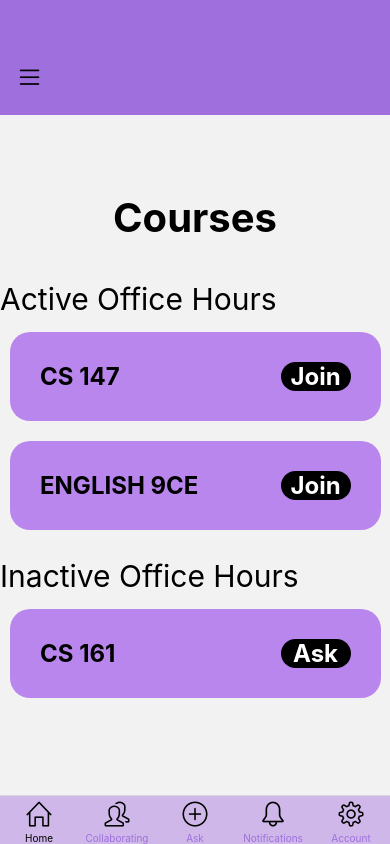
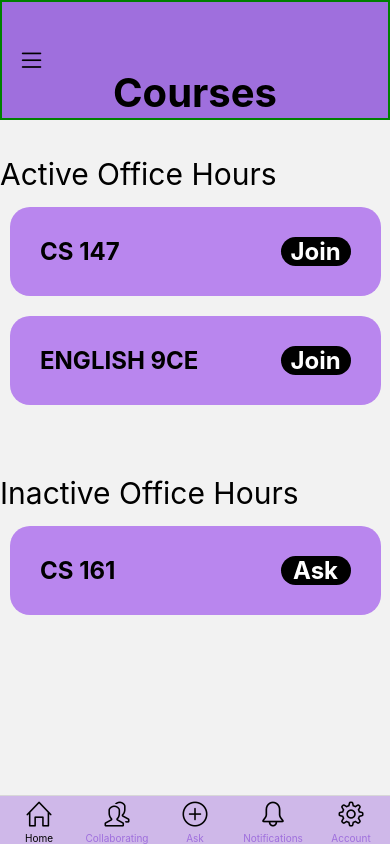
Before and after one commit to ashtonxiong/same-Q-App, a React Native app: screen /Home in a window 390 px wide. Built offline with nearby package versions, Linux system fonts and the light colour scheme; what @freakycoder/react-native-helpers would draw is missing.

Commit message:
Fixed styling for course and home page. put name in top of header and created queue

```diff
--- a/components/CollabPage.js
+++ b/components/CollabPage.js
@@ -41,12 +41,14 @@ const CollabPage = () => {
     <ScrollView
     // ref={scrollViewRef}
     showsVerticalScrollIndicator={false}
-    contentContainerStyle={{ alignItems: 'center' }}
+    contentContainerStyle={{ alignItems: 'center', paddingBottom: '20%'}}
+    // PADDING BOTTOM ALLOWS FOR SCROLL TO SEE ALL ITEMS
     >
     <View style={styles.collabHeader}>
       <Text style={styles.courseBoxTEXT}> Collaborating </Text>
       <Text> Collaborating on {numCourses.numQuestions} questions</Text>
     </View>
+
       {pages.map(page => (
           <View key={page.id} style={styles.collabBox}>
           {/* top row */}
--- a/components/CoursePage.js
+++ b/components/CoursePage.js
@@ -1,13 +1,25 @@
-import React from 'react';
-import { View, Text, TouchableOpacity, ScrollView } from 'react-native';
+import React, {useState} from 'react';
+import { View, Text, TouchableOpacity, ScrollView, Dimensions} from 'react-native';
 import { useNavigation } from '@react-navigation/native';
 import styles from '../styles';
 import Icon from 'react-native-vector-icons/SimpleLineIcons';
+
+
 
 const CoursePage = ({ route }) => {
   const { course } = route.params;
 
   const navigation = useNavigation();
+  const { width, height } = Dimensions.get('window');
+  const scaleFactor = Math.min(width, height) / 375; // Adjust 375 based on your design reference width
+
+  const [times, setTimes] = useState([
+    { numPeople: 2, time: "2:15", earphone: 0, text: "How do I add audio and a pulsing effect to the medium-fi prototype?", id: 1 },
+    { numPeople: 1, time: "2:30", earphone: 2, text: "How do I add audio and a pulsing effect to the medium-fi prototype?", id: 2 },
+    { numPeople: 2, time: "2:15", earphone: 0, text: "How do I add audio and a pulsing effect to the medium-fi prototype?", id: 3 },
+    { numPeople: 2, time: "2:15", earphone: 0, text: "How do I add audio and a pulsing effect to the medium-fi prototype?", id: 4 },
+    { numPeople: 1, time: "2:30", earphone: 2, text: "How do I add audio and a pulsing effect to the medium-fi prototype?", id: 5 },
+  ]);
 
   const handleCollabPress = (questionText) => {
     // navigate to QuestionPage with the question parameter
@@ -23,6 +35,20 @@ const CoursePage = ({ route }) => {
 
   return (
     <View style={styles.container}>
+
+      {/* <View style={styles.appBar}>
+        <TouchableOpacity
+          onPress={handleBackHome}>
+        <View style={styles.backArrow}>
+          <Icon name="arrow-left" size={20} color="#000"/>
+          <Text style={styles.backTEXT}>Home</Text>
+        </View>
+        </TouchableOpacity>
+        <View style={styles.className}>
+          <Text style={styles.classNameText}> CLASS NAME </Text>
+        </View>
+      </View> */}
+
       <View style={styles.appBar}>
         <TouchableOpacity
           onPress={handleBackHome}>
@@ -31,24 +57,85 @@ const CoursePage = ({ route }) => {
           <Text style={styles.backTEXT}>Home</Text>
           </View>
         </TouchableOpacity>
+        {/* <View style={styles.headerContainer}>
+          <Text style={styles.classNameText}>
+            LOGO
+          </Text>
+        </View> */}
       </View>
 
-      <View style={styles.container}>
-        <Text style={styles.pageHeader}>{course.name}</Text>
+      <View>
 
-        <Text>Course info here</Text>
+        <View style={styles.classInfo}>
+          <View style={styles.courseHeaderContainer}>
+            <Text style={styles.pageHeader}>
+              {course.name}
+            </Text>
+          </View>
 
+          <View style={styles.courseDetails}>
+            <View style={styles.courseDetailTop}>
+              <View style={{flexDirection: 'row'}}>
+                <Text style={{fontWeight: 'bold'}}>Instructor: </Text>
+                <Text> Instructor Name </Text>
+              </View>
+              <Text style={{marginLeft: 'auto'}}> TEMP</Text>
+            </View>
+            <View style={styles.courseDetailBottom}>
+              <View style={{flexDirection: 'row'}}>
+                <Text style={{fontWeight: 'bold'}}>Duration: </Text>
+                <Text> Duration Time </Text>
+              </View>
+              <Text style={{marginLeft: 'auto'}}> TEMP</Text>
+            </View>
+          </View>
+          <View style={{alignItems: 'center'}}>
             <Text style={styles.sectionHeader}>Queue</Text>
+          </View>
+        </View>
 
         <ScrollView contentContainerStyle={styles.scrollContainer}>
-        <View style={styles.questionBox}>
+          {/* <View style={styles.questionBox}>
             <Text style={styles.questionTEXT}>FIRST TWO LINES OF QUESTION</Text>
               <TouchableOpacity
               style={styles.courseCollabButton}
               onPress={() => handleCollabPress('FIRST TWO LINES OF QUESTION')}>
                 <Text style={styles.courseCollabButtonText}>Collaborate</Text>
             </TouchableOpacity>
+          </View> */}
+
+          {times.map(time => (
+            <View key={time.id} style={styles.queueBox}>
+            {/* top row */}
+            <View style={styles.queueTopRow}>
+              <View style={styles.queuePeopleIcon} >
+                <Text style={{fontSize: 17 * scaleFactor, fontWeight: 'bold'}}>{time.numPeople}</Text>
+                <Icon name="people" size={20 * scaleFactor} />
               </View>
+              <Text style={{ fontSize: 20 + scaleFactor, marginLeft: 5 * scaleFactor, marginRight: 5 * scaleFactor}} >Expected Help at <Text style={{fontWeight: 'bold'}}>{time.time}</Text></Text>
+              <View style={styles.queueEarphone}>
+                <Icon  name="earphones" size={20 * scaleFactor} />
+                <Text style={{fontSize: 20 * scaleFactor, fontWeight: 'bold', marginLeft: 3}}>{time.earphone}</Text>
+              </View>
+            </View>
+
+            {/* middle row */}
+            <View style={styles.queueMid}>
+              <Text style={{fontSize: 17 * scaleFactor, color: '#000000'}}>{time.text}</Text>
+            </View>
+
+            {/* bottom row */}
+            <View style={styles.queueBot}>
+            <TouchableOpacity
+              style={styles.queueButton}
+              onPress={() => handleCollabPress("CS 147")}
+            >
+              <Text style={styles.queueButtonText}> Collaborate </Text>
+            </TouchableOpacity>
+            </View>
+        </View>
+))}
+
         </ScrollView>
       </View>
     </View>
--- a/components/HomePage.js
+++ b/components/HomePage.js
@@ -39,10 +39,12 @@ const HomePage = () => {
           </View>
         </TouchableOpacity>
       </View>
-      <Text style={styles.pageHeader}>Courses</Text>
+      <View style={styles.courseHeaderContainer}>
+        <Text style={styles.pageHeader}>Courses</Text>
+      </View>
 
       {/*  ------- active office hours --------- */}
-      <View style={styles.courseSection}>
+      <View style={[styles.courseSection, { marginTop: '10%' }]}>
         <Text style={styles.sectionHeader}>Active Office Hours</Text>
         <View style={styles.courseContainer}>
           {activeCourses.map((course) => (
--- a/styles.js
+++ b/styles.js
@@ -10,46 +10,90 @@ const screenHeight = Dimensions.get('window').height;
 const styles = StyleSheet.create({
     // ----------ALL----------
     container: {
-        flex: 1,
-        // borderColor: 'red',
-        // borderWidth: 2,
+      flex: 1,
+      // borderColor: 'red',
+      // borderWidth: 2,
     },
+    // ----------Top Header----------
+    // appBar: {
+    //   borderColor: "green",
+    //   borderWidth: 2,
+    //   backgroundColor: "#9F6FDD",
+    //   height: 115 * scaleFactor,
+    //   flexDirection: 'row',
+    //   // justifyContent: 'space-between',
+    //   alignItems: 'center',
+    //   paddingHorizontal: '5%'
+    // },
+    // backArrow: {
+    //   borderColor: "blue",
+    //   borderWidth: 2,
+    //   flexDirection: 'row',
+    //   justifyContent: 'left',
+    //   // marginLeft: '5%',
+    //   // marginTop: '17%',
+    // },
+    // className: {
+    //   // flex: 1,
+    //   borderColor: 'yellow',
+    //   borderWidth: 2,
+    //   marginLeft: '5%',
+    //   // alignItems: 'center', // Center text vertically
+    //   justifyContent: 'center',
+    //   paddingLeft: '10%',
+    //   paddingRight: '10%'
+    // },
+    // classNameText: {
+    //   fontSize: 20 * scaleFactor,
+    // },
     appBar: {
-      backgroundColor: "#9F6FDD",
-      height: 115,
+      borderColor: 'green',
+      borderWidth: 2,
+      backgroundColor: '#9F6FDD',
+      height: 115 * scaleFactor,
+      flexDirection: 'row',
+      alignItems: 'center',
+      paddingHorizontal: '5%',
+    },
+    backArrow: {
+      flexDirection: 'row',
+      justifyContent: 'left',
+    },
+    headerContainer: {
+      flex: 1,
+      alignItems: 'center',
+    },
+    classNameText: {
+      fontSize: 20 * scaleFactor,
+    },
+    // ---------- ^^ Top Header ^^ ----------
+    classInfo: {
+      flexDirection: 'column'
+    },
+    courseDetails: {
+      margin: '3%',
+      flexDirection: 'column',
+    },
+    courseDetailTop: {
+      flexDirection: 'row',
+    },
+    courseDetailBottom: {
+      flexDirection: 'row',
+    },
+    courseHeaderContainer: {
+      marginTop: -50 * scaleFactor, // Moves the title up into header
     },
     pageHeader: {
-      // borderBlockColor: "blue",
-      // borderWidth: 2,
-      marginTop: '20%',
       textAlign: 'center',
       fontSize: 40,
       fontWeight: 'bold',
-  },
-  sectionHeader: {
+
+      // marginTop: -50 * scaleFactor, // Moves the title/course/class up into header
+    },
+    sectionHeader: {
       color: 'black',
       fontSize: 30,
       fontWeight: 'normal',
-      marginTop: '10%', // adjust space from course name header
-  },
-    // pageHeader: {
-    //     marginTop: '5%',
-    //     textAlign: 'center',
-    //     fontSize: 40,
-    //     fontWeight: 'bold',
-    // },
-    // sectionHeader: {
-    //     color: 'black',
-    //     fontSize: 30,
-    //     fontWeight: 'normal',
-    //     marginTop: '10%', // adjust space from course name header
-    //     marginLeft: 20,
-    // },
-    backArrow: {
-      flexDirection: 'row',
-      justifyContent: 'left',
-      marginLeft: '5%',
-      marginTop: '17%',
     },
     backTEXT: {
       fontSize: 18,
@@ -66,7 +110,6 @@ const styles = StyleSheet.create({
       justifyContent: 'flex-end',
       height: '100%',
       marginBottom: '40%', // adjust space from bottom of screen
-
     },
     courseContainer: {
       marginTop: 5,
@@ -154,7 +197,8 @@ const styles = StyleSheet.create({
         textAlign: 'center',
       },
       scrollContainer: {
-        alignItems: 'center'
+        alignItems: 'center',
+        paddingBottom: '60%',
       },
 
       // ----------QuestionPage----------
@@ -318,14 +362,8 @@ const styles = StyleSheet.create({
         // alignItems: 'center'
       },
       collabContainer: {
-        // borderBlockColor: "green",
-        // borderWidth: 2,
-        // marginLeft: 5,
-        // marginRight: 5,
         marginTop: '20%',
-        // paddingTop: 10,
         height: '100%',
-        paddingBottom: '0.5%',
       },
       collabHeader : {
         marginBottom: 25,
@@ -394,6 +432,72 @@ const styles = StyleSheet.create({
 
       // ------ Collab Info --------
 
+      // ------ Queue Box Scrolling Info --------
+
+      queueBox: {
+        padding: 10,
+        margin: 10,
+        width: screenWidth * 0.95,
+        borderWidth: 2,
+        borderColor: '#b986ee',
+        borderRadius: 10,
+        backgroundColor: '#FFFFFF',
+        justifyContent: 'space-between',
+        maxHeight: '35%',
+      },
+      queueTopRow: {
+        // borderBlockColor: "green",
+        // borderWidth: 2,
+        flexDirection: "row",
+        justifyContent: 'center', // align items along the row
+      },
+      queueEarphone: {
+        // borderBlockColor: "red",
+        // borderWidth: 2,
+        flexDirection: "row",
+        justifyContent: 'center', // align items along the row
+      },
+      queuePeopleIcon: {
+        // borderBlockColor: "white",
+        // borderWidth: 2,
+        flexDirection: "row",
+        justifyContent: 'center', // align items along the row
+        // flex: 1,
+      },
+      queuebMid: {
+        // borderBlockColor: "red",
+        // borderWidth: 2,
+        // flex: 1,
+        flexWrap: 'wrap', // Allow text to wrap
+        overflow: 'hidden', // Hide overflow content
+        flexDirection: "row",
+        justifyContent: 'center', // align items along the row
+      },
+      queueBot: {
+        // borderBlockColor: "white",
+        // borderWidth: 2,
+        marginTop: 5,
+        flexWrap: 'wrap', // Allow text to wrap
+        overflow: 'hidden', // Hide overflow content
+        flexDirection: "row",
+        justifyContent: 'center', // align items along the row
+      },
+      queueButton: {
+        height: "100%",
+        borderRadius: 20,
+        backgroundColor: 'black',
+        padding: 5,
+        // justifyContent: 'center',
+        // alignItems: 'center',
+      },
+      queueButtonText: {
+        color: 'white',
+        fontSize: 20 * scaleFactor,
+        fontWeight: 'bold',
+      },
+
+      // ------ Queue Box Scrolling Info --------
+
   });
 
 export default styles;
```
Also changed, not shown: App.js (+0 -9 lines). Lines whose indentation alone changed are shown as unchanged.
